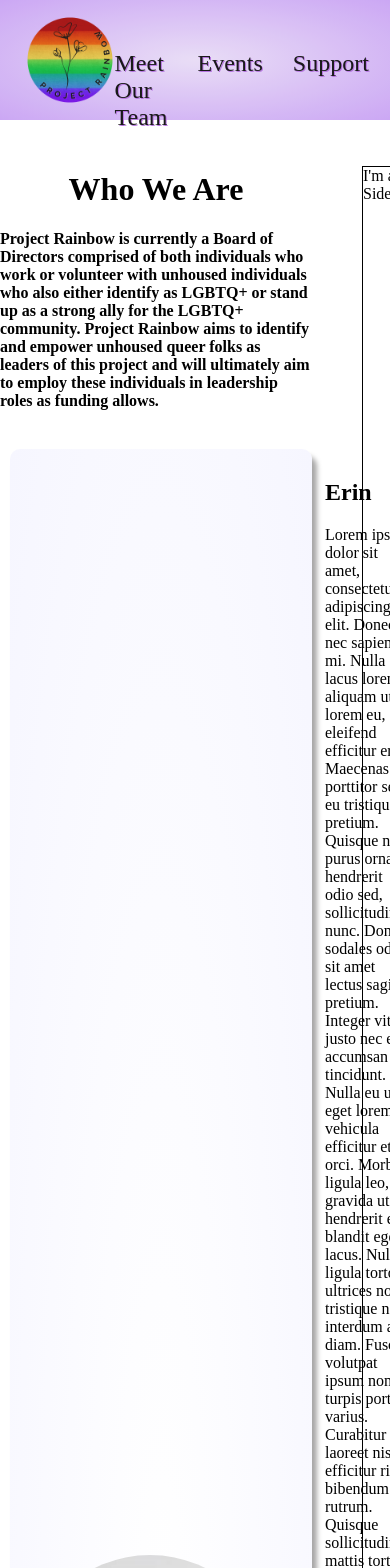
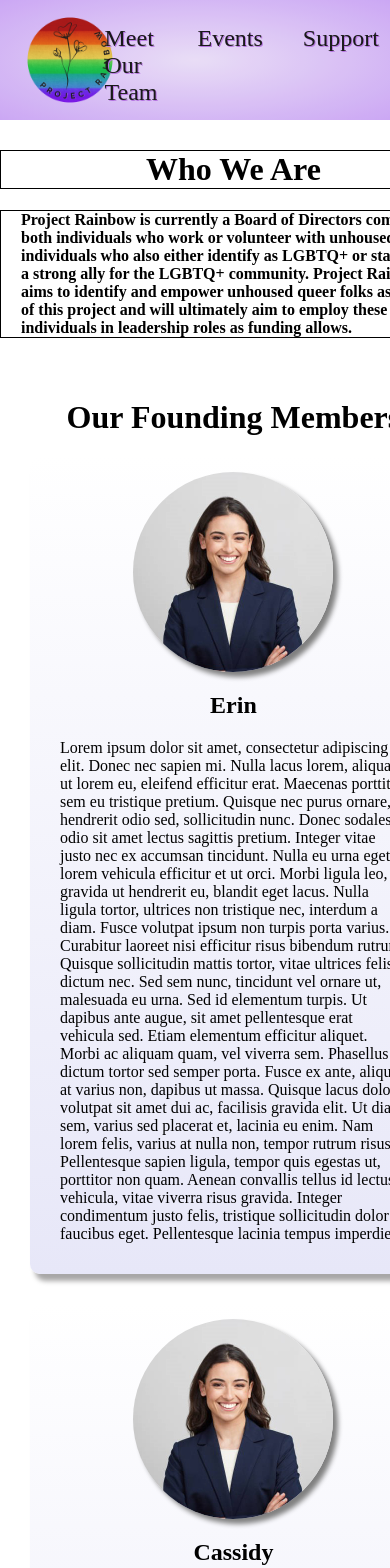
Before and after one commit to kjirles13/rainbow-project, a Next.js app: page /about in a window 390 px wide. Shown: the top 1568 px of the page. Built offline with nearby package versions, Linux system fonts and the light colour scheme.

Commit message:
Centered components on Meet the Team page, worked on phone screen layout, and added content to Sidebar

```diff
--- a/src/components/footer.tsx
+++ b/src/components/footer.tsx
@@ -19,7 +19,7 @@ export default function Footer() {
                     </a>
                 </div>
                 <div className={styles.elements}>
-                    <a href="https://twitter.com/ProjectRainbowW" target="_blank">
+                    <a href="https://twitter.com/projectxrainbow" target="_blank">
                         <img src={twitter.src} alt="Twitter" id={styles.twitter}/>
                     </a>
                 </div>
--- a/src/components/layout.tsx
+++ b/src/components/layout.tsx
@@ -13,9 +13,6 @@ export default function Layout({ children }: any) {
                 <main className={styles.main}>
                     {children}
                 </main>
-                <div className={styles.sidebar}>
-                    <Sidebar></Sidebar>
-                </div>
                 <div className={styles.footer}>
                     <Footer />
                 </div>
--- a/src/components/sidebar.tsx
+++ b/src/components/sidebar.tsx
@@ -1,8 +1,24 @@
+import styles from '../styles/Sidebar.module.css';
 
 export default function Sidebar() {
     return (
         <>
-        <p style={{border: '1px solid black', height: '100%'}}>I'm a Sidebar</p>
-        </>
-    )
+            <head>
+                <link rel="preconnect" href="https://fonts.googleapis.com"/>
+                    <link rel="preconnect" href="https://fonts.gstatic.com" crossOrigin='' />
+                        <link href="https://fonts.googleapis.com/css2?family=Fuzzy+Bubbles&family=Raleway:wght@300&display=swap" rel="stylesheet" />
+            </head>
+                        <h1 className={styles["stats-title"]}>The Stats</h1>
+                        <div className={styles.container}>
+                            <ul className={styles["stats-list"]}>
+                                <li>LGBTQ+ youth are <strong>120% </strong>more likely to experience homelessness in their lifetime</li>
+                                <li>Despite making up <strong>10% </strong>of the population, <strong>40% </strong> of the youth experiencing homelessness identify as LGBTQ+</li>
+                                <li><strong>38%</strong> of unsheltered LGBTQ+ youth reported experiencing sexual assault</li>
+                                <li><strong>62%</strong> of LGBTQ+ youth experiencing homelessness have reported physical assault</li>
+                                <li>LGBTQ+ people are <strong>4 times </strong> more likely than straight, cisgender people to experience violence based on their sexuality or gender identity</li>
+                                <li><strong>43%</strong> of unsheltered LGBTQ+ youth report becoming unhoused due to rejection of their sexuality or gender identity by their family</li>
+                            </ul>
+                        </div>
+                    </>
+                    )
 }
--- a/src/pages/about.tsx
+++ b/src/pages/about.tsx
@@ -1,20 +1,24 @@
 import Profile from '../components/profile';
 import bios from '../fixtures/meet-the-team';
+import styles from '../styles/About.module.css';
 
 export default function About() {
     return (
         <>
-            <div>
-                <h1 style={{textAlign: 'center'}}>Who We Are</h1>
-                <h4>Project Rainbow is currently a Board of Directors comprised of both individuals who work or
+            <div style={{}}>
+                <h1 className={styles.title}>Who We Are</h1>
+                <h4 className={styles.description}>Project Rainbow is currently a Board of Directors comprised of both individuals who work or
                     volunteer with unhoused individuals who also either identify as LGBTQ+ or
                     stand up as a strong ally for the LGBTQ+ community. Project Rainbow aims to
                     identify and empower unhoused queer folks as leaders of this project and will ultimately aim to
                     employ these individuals in leadership roles as funding allows.</h4>
                 <br />
-                {bios.map(bio => (
-                    <Profile headshot={bio.headshot} bio={bio.bio} name={bio.name} key={bio.name}/>
-                ))}
+                <div className={styles.profile}>
+                    <h1>Our Founding Members</h1>
+                    {bios.map(bio => (
+                        <Profile headshot={bio.headshot} bio={bio.bio} name={bio.name} key={bio.name} />
+                    ))}
+                </div>
             </div>
 
         </>
--- a/src/pages/index.tsx
+++ b/src/pages/index.tsx
@@ -1,11 +1,12 @@
 import React from 'react';
 import styles from '../styles/Home.module.css';
+import Sidebar from '../components/sidebar';
 
 export default function Home() {
   return (
     <div className={styles.container}>
       <div className={styles["grid-body"]}>
-        <p>"Sed ut perspiciatis unde omnis iste natus error sit voluptatem accusantium
+        <p className={styles.bio}>"Sed ut perspiciatis unde omnis iste natus error sit voluptatem accusantium
           doloremque laudantium, totam rem aperiam, eaque ipsa quae ab illo inventore veritatis
           et quasi architecto beatae vitae dicta sunt explicabo. Nemo enim ipsam voluptatem quia
           voluptas sit aspernatur aut odit aut fugit, sed quia consequuntur magni dolores eos qui
@@ -16,6 +17,9 @@ export default function Home() {
           onsequatur? Quis autem vel eum iure reprehenderit qui in ea voluptate velit esse quam nih
           il molestiae consequatur, vel illum qui dolorem eum fugiat quo voluptas nulla pariatur?"</p>
       </div>
+      <div className={styles.sidebar}>
+        <Sidebar></Sidebar>
+      </div>
     </div>
   )
 }
--- /dev/null
+++ b/src/styles/About.module.css
@@ -0,0 +1,19 @@
+.title {
+    text-align: center;
+    border: 1px solid black;
+    margin-top: 0px;
+    margin-bottom: 0px;
+}
+
+.description {
+    padding: 0px 10px 0px 20px;
+    border: 1px solid black;
+}
+
+.profile {
+    width: 100%;
+    display: flex;
+    flex-direction: column;
+    align-items: center;
+    margin-top: 0px;
+}
--- a/src/styles/Home.module.css
+++ b/src/styles/Home.module.css
@@ -1,16 +1,18 @@
-/* .container {
+.container {
     display: grid;
+    grid-template-areas:
+                    'body sidebar'
+                    'body sidebar';
+    grid-template-columns: 73% 1fr;
 
-}
-
-.header {
-    grid-area: header;
 }
 
 .grid-body {
     grid-area: body;
 }
 
-.banner {
-    grid-area: banner;
-} */
+.sidebar {
+    grid-area: sidebar;
+    height: 100%;
+    margin-right: 20px
+}
--- a/src/styles/Layout.module.css
+++ b/src/styles/Layout.module.css
@@ -6,10 +6,10 @@
 .wrapper {
     display: grid;
     grid-template-areas:
-                'header header'
-                'main sidebar'
-                'footer footer';
-    grid-template-columns: 80% 1fr;
+                'header'
+                'main'
+                'footer';
+    grid-template-columns: 1fr;
     grid-template-rows: 150px 1fr auto;
     column-gap: 50px;
     min-height: 100vh;
@@ -20,10 +20,6 @@
     min-height: 100%;
 }
 
-.sidebar {
-    grid-area: sidebar;
-}
-
 .footer {
     grid-area: footer;
 }
--- a/src/styles/NavBar.module.css
+++ b/src/styles/NavBar.module.css
@@ -42,3 +42,9 @@
     cursor: pointer;
     transform: scale(1.2);
 }
+
+@media only screen and (max-width: 800px) {
+    .page {
+        margin: 25px 30px 0px 10px;
+    }
+}
--- a/src/styles/Profile.module.css
+++ b/src/styles/Profile.module.css
@@ -5,21 +5,45 @@
     padding-bottom: 50px;
     border-radius: 10px;
     box-shadow: 5px 7px 5px #a8a7a7;
-    background-image: radial-gradient(rgb(255, 255, 255), rgb(246, 246, 255));
-    margin-bottom: 20px;
-    margin-left: 10px;
-    padding: 10px 20px 10px 15px
+    background-image: linear-gradient(to bottom, white, rgb(231, 231, 248));
+    margin: 0 30px 30px 30px;
+    padding: 15px 30px 15px 30px;
+    max-width: 1000px
 }
 
 .headshot {
     border-radius: 50%;
     display: inline-block;
-    max-width: 400px;
+    max-width: 250px;
     max-height: 250px;
     width: auto;
     height: auto;
+    box-shadow: 5px 5px 5px grey;
+}
+
+.bio {
+    display: inline-block;
+    min-width: 500px;
 }
 
 .name {
     text-align: left;
 }
+
+@media only screen and (max-width: 800px) {
+    .headshot-container {
+        flex-wrap: wrap;
+    }
+
+    .headshot {
+        display: block;
+        margin-left: auto;
+        margin-right: auto;
+        max-width: 200px;
+    }
+
+    .name {
+        text-align: center;
+    }
+
+}
--- /dev/null
+++ b/src/styles/Sidebar.module.css
@@ -0,0 +1,39 @@
+
+.container {
+    background-image: url('../public/sidebar-background.png');
+    background-color: rgb(196, 230, 243);
+    box-shadow: 5px 5px 5px grey;
+    background-repeat: no-repeat;
+    background-size: contain;
+    margin-top: 0;
+    margin-bottom: 10px;
+    height: 97.5vh;
+    width: 100%;
+    border-radius: 20px;
+    font-family: 'Fuzzy Bubbles', cursive, 'Raleway', sans-serif;
+    font-size: 1.08rem;
+    }
+
+.stats-title {
+    text-align: center;
+    font-family: 'Fuzzy Bubbles', cursive, 'Raleway', sans-serif;
+    font-size: 2.5rem;
+    margin-bottom: 0;
+    padding-bottom: 0;
+}
+
+.stats-list {
+    display: flex;
+    flex-direction: column;
+    justify-content: start;
+    row-gap: 12px;
+    padding-top: 52px;
+    padding-left: 70px;
+    padding-right: 50px;
+    min-height: 100%;
+}
+
+.container strong {
+    color: rgb(247, 73, 73);
+    font-size: 1.2rem;
+}
```
Also changed, not shown: src/public/sidebar-background.png (added).
